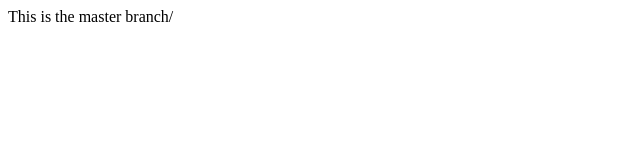
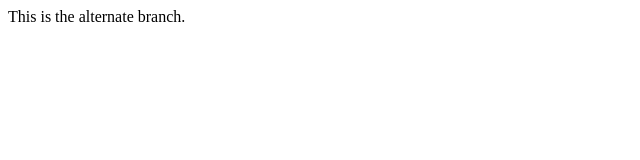
Before and after one commit to gonuke/gonuke.github.com, a plain HTML site: page index.html in a window 1280 px wide. Shown: the full height of the page, 0-640 px from the left. Drawn offline with Linux system fonts and the light colour scheme.

Commit message:
Commit alt index

```diff
--- a/index.html
+++ b/index.html
@@ -1,8 +1,8 @@
 <html>
 <head>
-<title>Master Branch</title>
+<title>Alternate Branch</title>
 </head>
 <body>
-This is the master branch/
+This is the alternate branch.
 </body>
 </html>
```
